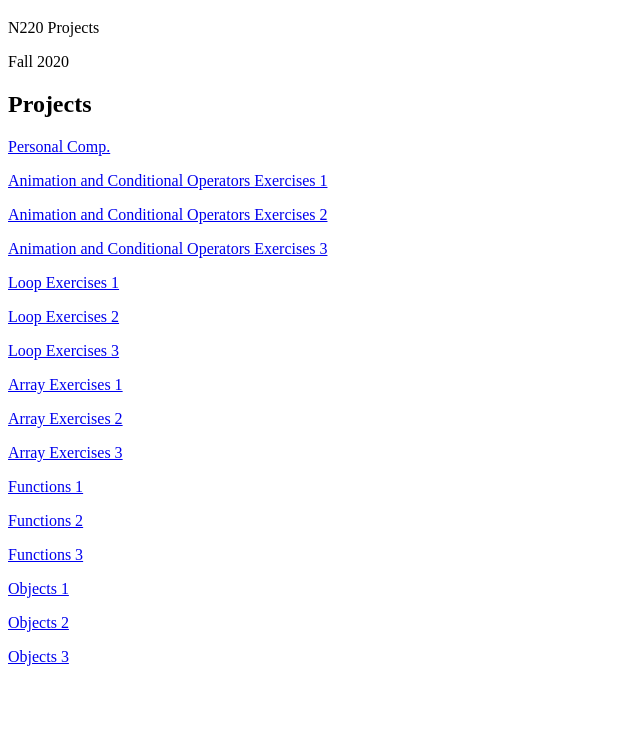
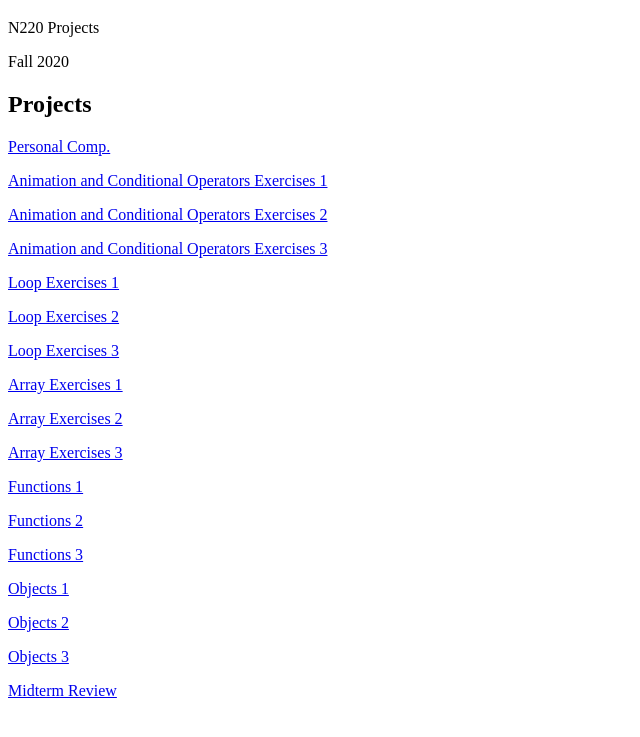
Before and after one commit to ThyHolyKing/n220fall2020, a plain HTML site: page index.html in a window 1280 px wide. Shown: the part 61-798 px from the top of the page, without its empty margins (0-640 px from the left). Drawn offline with Linux system fonts and the light colour scheme.

Commit message:
Update index.html

```diff
--- a/index.html
+++ b/index.html
@@ -31,5 +31,6 @@
 <p><a href="Project6/part1.html">Objects 1</a></p>
 <p><a href="Project6/part2.html">Objects 2</a></p>
 <p><a href="Project6/part3.html">Objects 3</a></p>
+<p><a href="midterm review/MidRev.html">Midterm Review</a></p>
 </body>
 </html>
```
